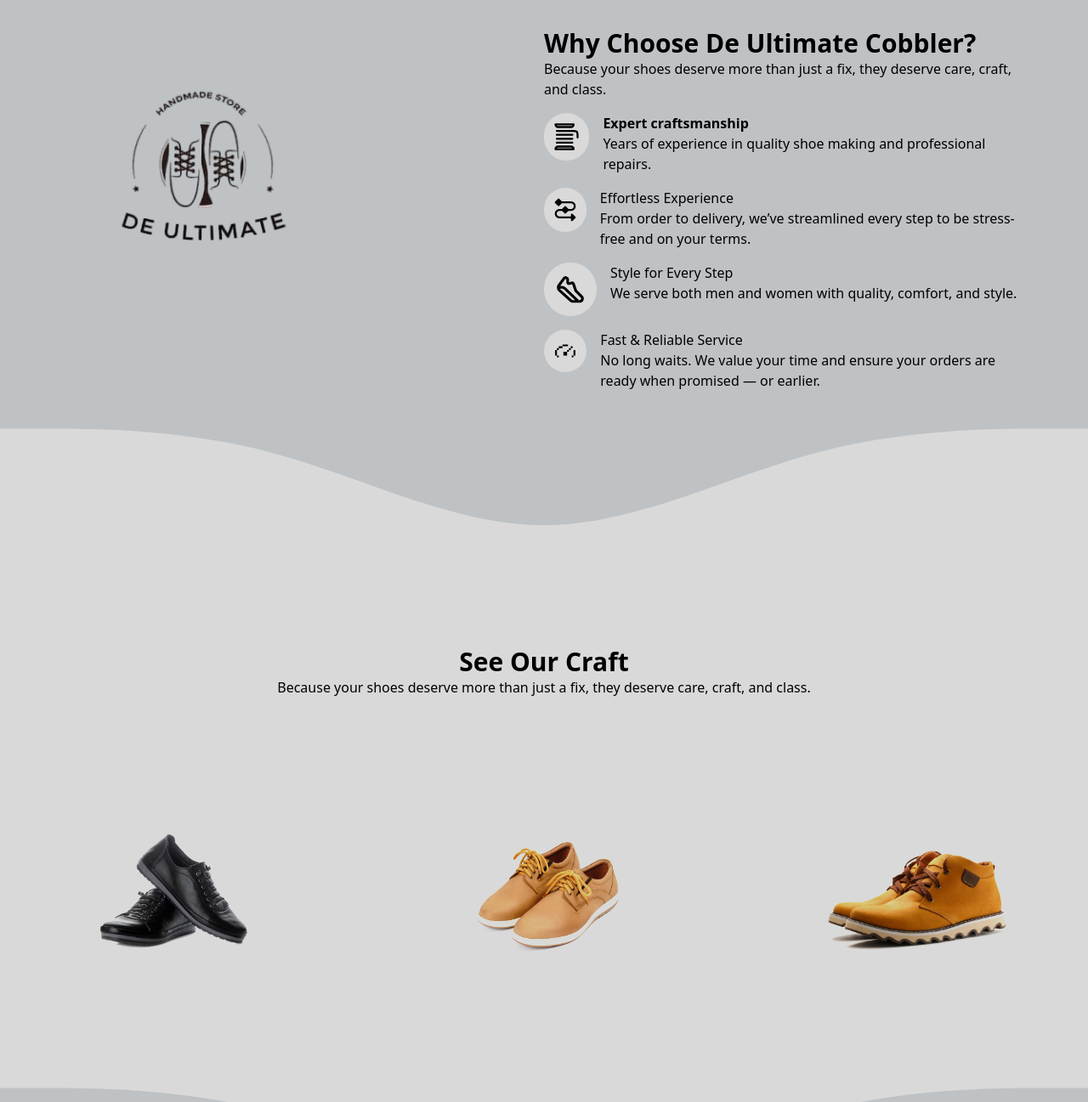
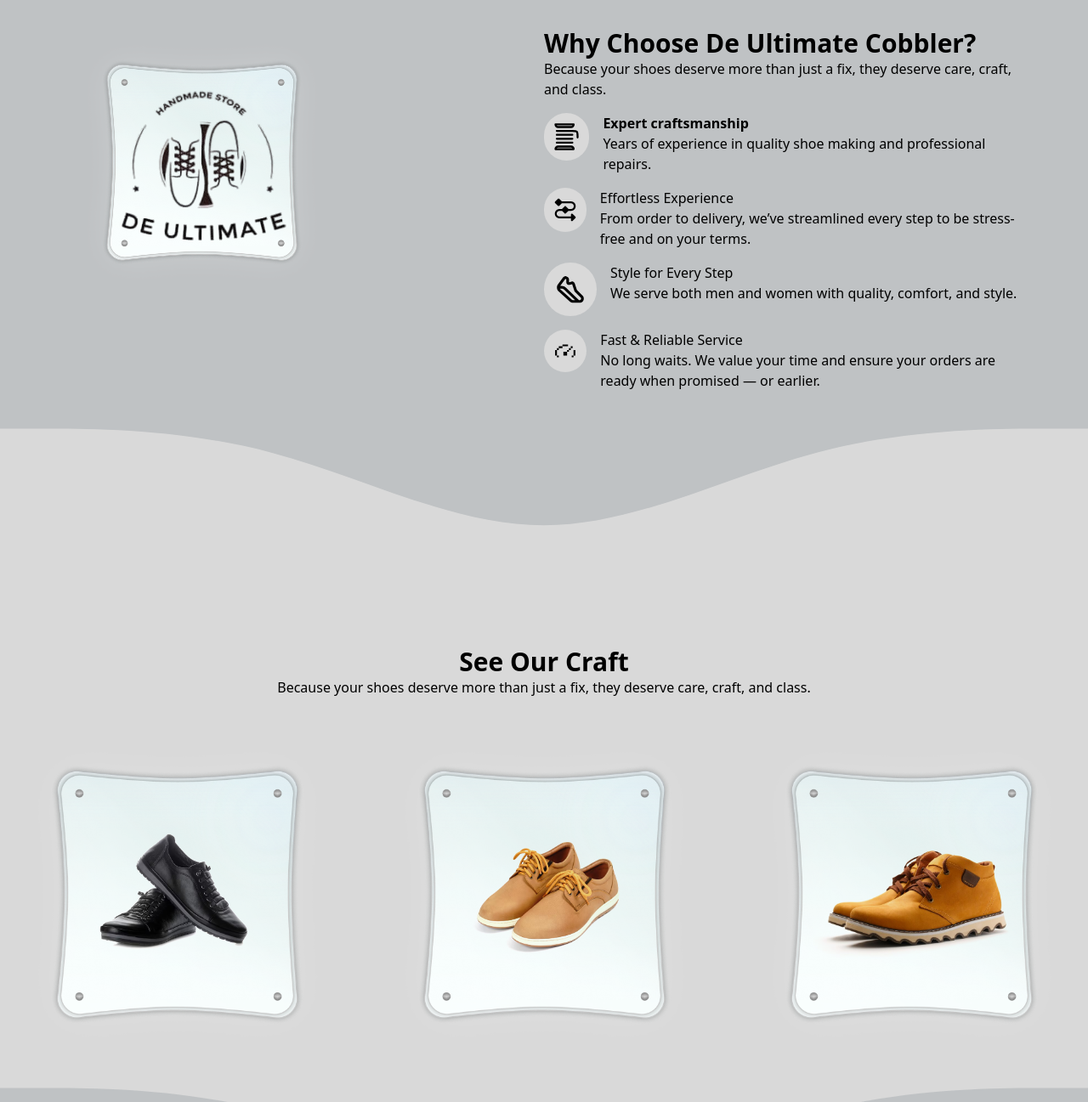
Before and after one commit to Ariz-Tech/De-utimate-Shoes, a website: page index.html in a window 1280 px wide. Shown: the part 1500-2797 px from the top of the page at 85% size. Drawn offline with nearby package versions, Linux system fonts and the light colour scheme; files whose address does not match are found by name.

Commit message:
Fix bg images

```diff
--- a/index.html
+++ b/index.html
@@ -9,7 +9,7 @@
 <body>
     <!--Hero/Nav section-->
     <section class='hero bg-[#D9D9D9] flex flex-col justify-center'>
-        <div class="bg-[url('./assets/images/random.svg')] bg-contain bg-center p-4">
+        <div class="bg-[url('/assets/images/random.svg')] bg-contain bg-center p-4">
             <nav class="flex backdrop-blur-md justify-between bg-white/30 items-center shadow-md p-4 rounded-2xl inset-4">
                 <div class="flex gap-3 justify-center items-center">
                     <span>
@@ -108,7 +108,7 @@
 
         <div class="flex flex-col md:flex-row p-2 md:p-4">
             <div class="md:w-1/2 justify-center">
-                <img src="./assets/images/logo.png" alt="" class="bg-[url('./assets/images/pinnedframe.png')] bg-contain bg-no-repeat bg-center p-12">
+                <img src="./assets/images/logo.png" alt="" class="bg-[url('/assets/images/pinnedframe.png')] bg-contain bg-no-repeat bg-center p-12">
             </div>
             <div class="flex flex-col justify-center md:w-1/2">
                 <h2 class="text-3xl font-bold">Why Choose De Ultimate Cobbler?</h2>
@@ -165,13 +165,13 @@
                 <p>Because your shoes deserve more than just a fix, they deserve care, craft, and class.</p>
             </div>
             <div class="grid grid-cols-1 md:grid-cols-2 lg:grid-cols-3 justify-center gap-4 mt-8">
-                <div class="card bg-[url('./assets/images/pinnedframe.png')] bg-contain bg-no-repeat bg-center p-20 overflow-hidden grid place-content-center">
+                <div class="card bg-[url('/assets/images/pinnedframe.png')] bg-contain bg-no-repeat bg-center p-20 overflow-hidden grid place-content-center">
                     <img src="./assets/images/shoe1.png" alt="" class="object-cover max-w-[240px] h-full mix-blend-darken">
                 </div>
-                <div class="card bg-[url('./assets/images/pinnedframe.png')] bg-contain bg-no-repeat bg-center p-20 overflow-hidden grid place-content-center">
+                <div class="card bg-[url('/assets/images/pinnedframe.png')] bg-contain bg-no-repeat bg-center p-20 overflow-hidden grid place-content-center">
                     <img src="./assets/images/shoe2.png" alt="" class="object-cover max-w-[240px] h-full mix-blend-darken">
                 </div>
-                <div class="card bg-[url('./assets/images/pinnedframe.png')] bg-contain bg-no-repeat bg-center p-30 overflow-hidden grid place-content-center">
+                <div class="card bg-[url('/assets/images/pinnedframe.png')] bg-contain bg-no-repeat bg-center p-30 overflow-hidden grid place-content-center">
                     <img src="./assets/images/shoe3.png" alt="" class="object-cover max-w-[240px] h-full mix-blend-darken">
                 </div>
             </div>
```
Also changed, not shown: assets/output.css.
